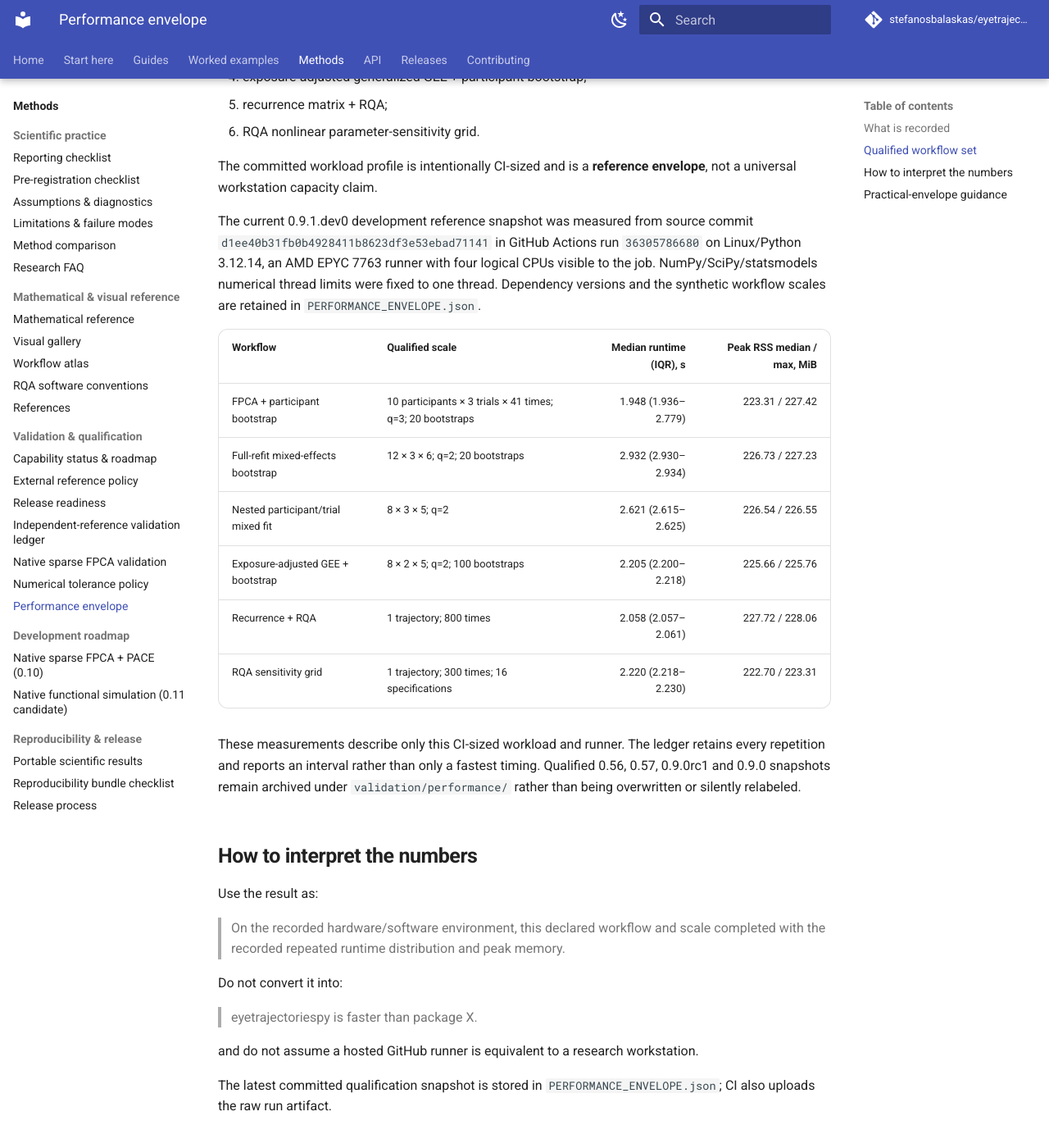
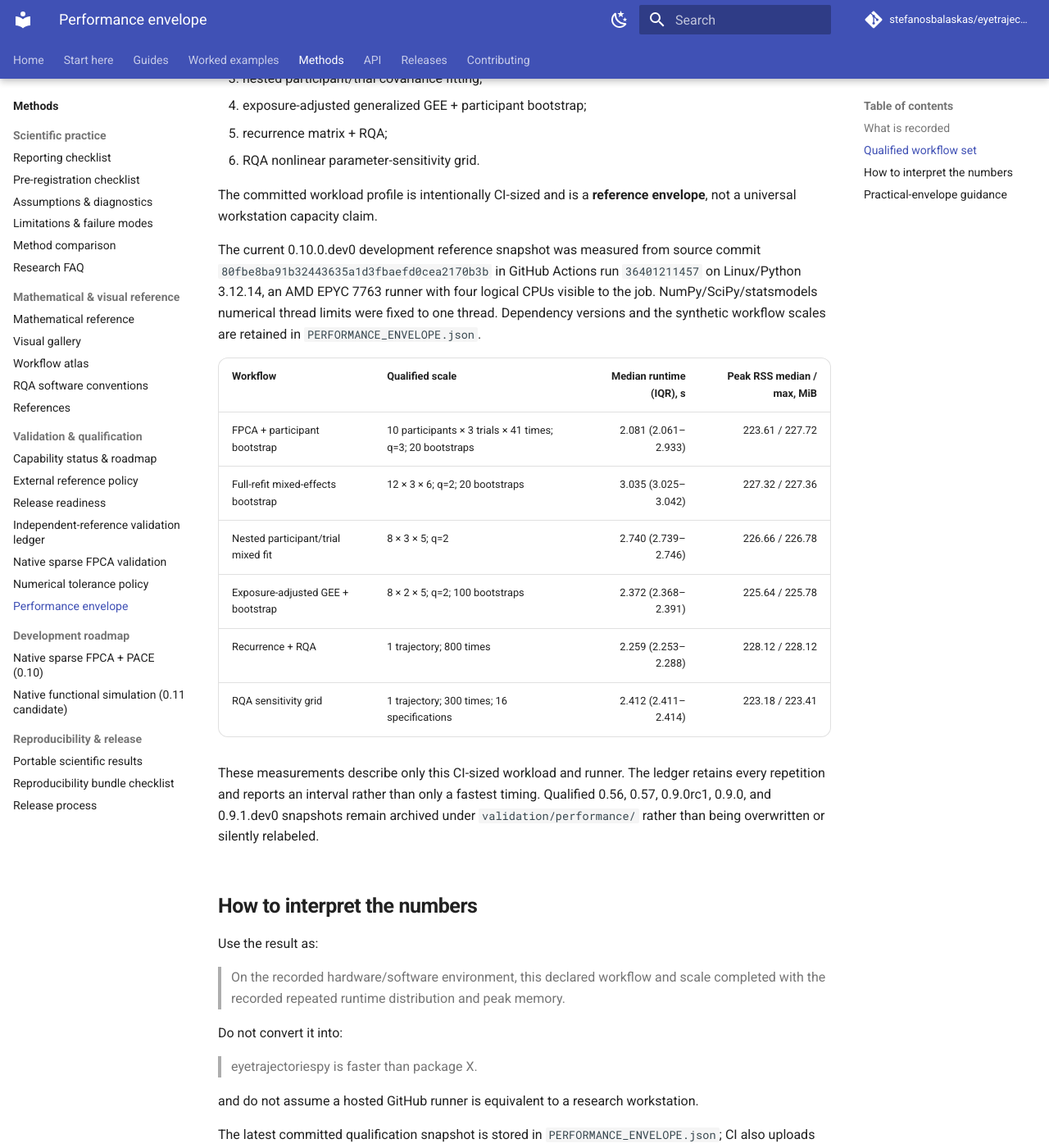
Before and after one commit to stefanosbalaskas/eyetrajectoriespy, an MkDocs documentation site: the page built from docs/validation/performance-envelope.md, in a window 1280 px wide and 1400 px high, scrolled down 1278 px. Shown: the whole window at 82% size. Built offline with MkDocs 1.6.1 and Material for MkDocs 9.7.7, drawn with Linux system fonts in a browser that asks for light colours; comment, search, counter and statistics services are not loaded; some of the changed text lies outside the part shown.

Commit message:
Document fresh 0.10 performance envelope

```diff
--- a/docs/validation/performance-envelope.md
+++ b/docs/validation/performance-envelope.md
@@ -1,6 +1,6 @@
 # Performance envelope
 
-Version 0.56 introduced a reproducible **single-package performance envelope**. Version 0.57 requalified it after release hardening, 0.9.0rc1 qualified the prerelease, 0.9.0 qualified the first stable pre-1.0 release, and 0.9.1.dev0 independently requalifies the same declared CI-sized workloads under the active development line. It is
+Version 0.56 introduced a reproducible **single-package performance envelope**. Version 0.57 requalified it after release hardening, 0.9.0rc1 qualified the prerelease, 0.9.0 qualified the first stable pre-1.0 release, 0.9.1.dev0 qualified the maintenance line, and 0.10.0.dev0 independently requalifies the same declared CI-sized workloads after native sparse-FPCA/PACE integration. It is
 not a comparative benchmark and does not claim that eyetrajectoriespy is faster
 than another package.
 
@@ -43,26 +43,27 @@ The qualification harness measures these expensive routes separately:
 The committed workload profile is intentionally CI-sized and is a **reference
 envelope**, not a universal workstation capacity claim.
 
-The current 0.9.1.dev0 development reference snapshot was measured from
-source commit `d1ee40b31fb0b4928411b8623df3e53ebad71141` in GitHub Actions run
-`36305786680` on Linux/Python 3.12.14, an AMD EPYC 7763 runner with four
+The current 0.10.0.dev0 development reference snapshot was measured from
+source commit `80fbe8ba91b32443635a1d3fbaefd0cea2170b3b` in GitHub Actions run
+`36401211457` on Linux/Python 3.12.14, an AMD EPYC 7763 runner with four
 logical CPUs visible to the job. NumPy/SciPy/statsmodels numerical thread
 limits were fixed to one thread. Dependency versions and the synthetic workflow
 scales are retained in `PERFORMANCE_ENVELOPE.json`.
 
 | Workflow | Qualified scale | Median runtime (IQR), s | Peak RSS median / max, MiB |
 |---|---|---:|---:|
-| FPCA + participant bootstrap | 10 participants × 3 trials × 41 times; q=3; 20 bootstraps | 1.948 (1.936–2.779) | 223.31 / 227.42 |
-| Full-refit mixed-effects bootstrap | 12 × 3 × 6; q=2; 20 bootstraps | 2.932 (2.930–2.934) | 226.73 / 227.23 |
-| Nested participant/trial mixed fit | 8 × 3 × 5; q=2 | 2.621 (2.615–2.625) | 226.54 / 226.55 |
-| Exposure-adjusted GEE + bootstrap | 8 × 2 × 5; q=2; 100 bootstraps | 2.205 (2.200–2.218) | 225.66 / 225.76 |
-| Recurrence + RQA | 1 trajectory; 800 times | 2.058 (2.057–2.061) | 227.72 / 228.06 |
-| RQA sensitivity grid | 1 trajectory; 300 times; 16 specifications | 2.220 (2.218–2.230) | 222.70 / 223.31 |
+| FPCA + participant bootstrap | 10 participants × 3 trials × 41 times; q=3; 20 bootstraps | 2.081 (2.061–2.933) | 223.61 / 227.72 |
+| Full-refit mixed-effects bootstrap | 12 × 3 × 6; q=2; 20 bootstraps | 3.035 (3.025–3.042) | 227.32 / 227.36 |
+| Nested participant/trial mixed fit | 8 × 3 × 5; q=2 | 2.740 (2.739–2.746) | 226.66 / 226.78 |
+| Exposure-adjusted GEE + bootstrap | 8 × 2 × 5; q=2; 100 bootstraps | 2.372 (2.368–2.391) | 225.64 / 225.78 |
+| Recurrence + RQA | 1 trajectory; 800 times | 2.259 (2.253–2.288) | 228.12 / 228.12 |
+| RQA sensitivity grid | 1 trajectory; 300 times; 16 specifications | 2.412 (2.411–2.414) | 223.18 / 223.41 |
 
 These measurements describe only this CI-sized workload and runner. The ledger
 retains every repetition and reports an interval rather than only a fastest
-timing. Qualified 0.56, 0.57, 0.9.0rc1 and 0.9.0 snapshots remain archived under
-`validation/performance/` rather than being overwritten or silently relabeled.
+timing. Qualified 0.56, 0.57, 0.9.0rc1, 0.9.0, and 0.9.1.dev0 snapshots remain archived
+under `validation/performance/` rather than being overwritten or silently
+relabeled.
 
 
 ## How to interpret the numbers
@@ -90,6 +91,6 @@ may be described as practical at a scale only when repeated qualification
 supports that statement on a named reference environment. Optimizer-heavy and
 bootstrap-heavy operations should not be summarized from a single fastest run.
 
-No runtime threshold is used as a scientific pass/fail criterion in 0.9.1.dev0.
+No runtime threshold is used as a scientific pass/fail criterion in 0.10.0.dev0.
 Execution failure is a qualification failure; speed is an observed property to
 document, not a target to game.
```
